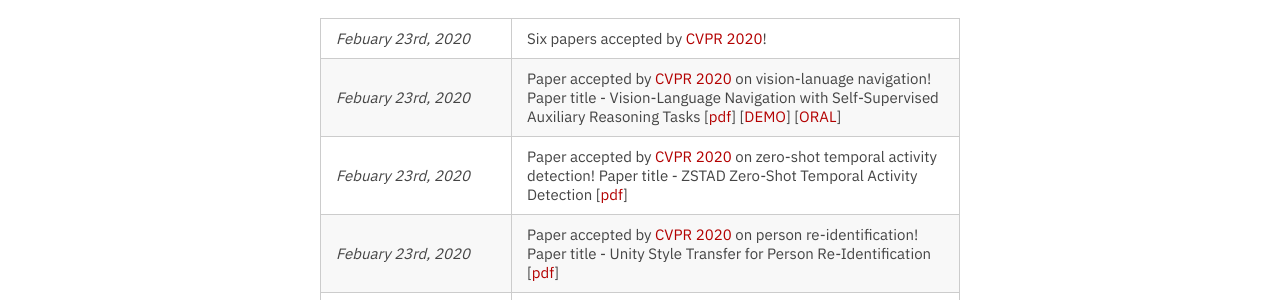
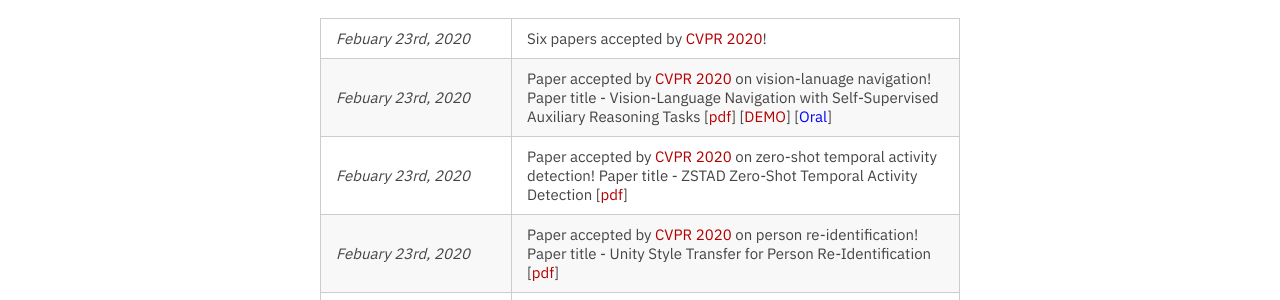
Before and after one commit to zhihuilics/xiaojun-chang.github.io, a Jekyll site: the page built from _pages/index.md, in a window 1280 px wide and 900 px high, scrolled down 696 px. Shown: the part 153-453 px from the top of the window. Built offline with Jekyll 4.4.1, drawn with Linux system fonts in a browser that asks for light colours; nearby versions of some CDN libraries; a style sheet for code colours, icons or effects is not loaded.

Commit message:
Update news.yml

```diff
--- a/_data/news.yml
+++ b/_data/news.yml
@@ -2,7 +2,7 @@
   news: Six papers accepted by <a href="http://cvpr2020.thecvf.com/" target="_blank">CVPR 2020</a>!
 
 - date: Febuary 23rd, 2020
-  news: Paper accepted by <a href="http://cvpr2020.thecvf.com/" target="_blank">CVPR 2020</a> on vision-lanuage navigation! Paper title - Vision-Language Navigation with Self-Supervised Auxiliary Reasoning Tasks [<a href="https://arxiv.org/pdf/1911.07883.pdf" target="_blank">pdf</a>] [<a href="https://drive.google.com/file/d/1ONqk4PlLmLEGhUftqvBs2aCuL02JBZeV/view?usp=sharing" target="_blank">DEMO</a>] [<a color="blue">ORAL</a>]
+  news: Paper accepted by <a href="http://cvpr2020.thecvf.com/" target="_blank">CVPR 2020</a> on vision-lanuage navigation! Paper title - Vision-Language Navigation with Self-Supervised Auxiliary Reasoning Tasks [<a href="https://arxiv.org/pdf/1911.07883.pdf" target="_blank">pdf</a>] [<a href="https://drive.google.com/file/d/1ONqk4PlLmLEGhUftqvBs2aCuL02JBZeV/view?usp=sharing" target="_blank">DEMO</a>] [<font color="blue">Oral</font>]
 
 - date: Febuary 23rd, 2020
   news: Paper accepted by <a href="http://cvpr2020.thecvf.com/" target="_blank">CVPR 2020</a> on zero-shot temporal activity detection! Paper title - ZSTAD Zero-Shot Temporal Activity Detection [<a href="https://arxiv.org/pdf/2003.05583.pdf" target="_blank">pdf</a>]
```
